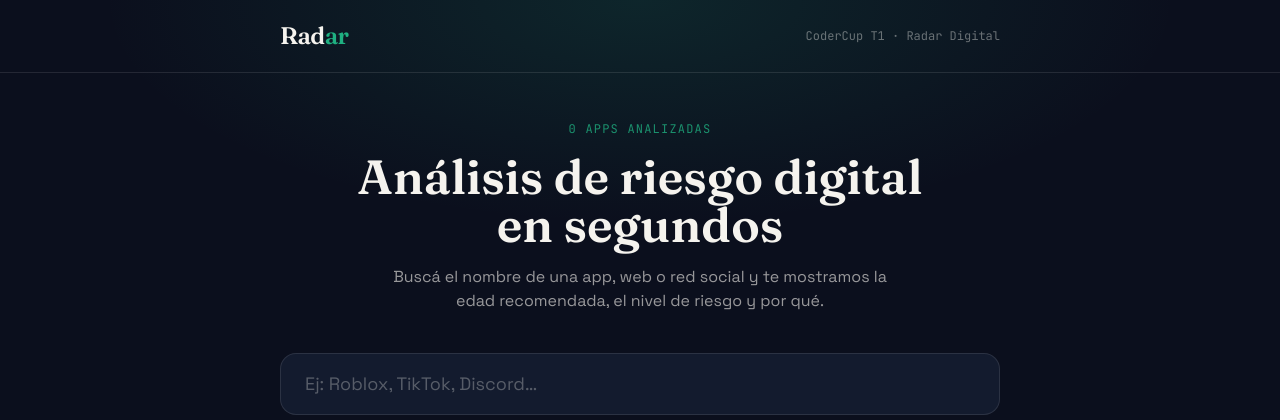
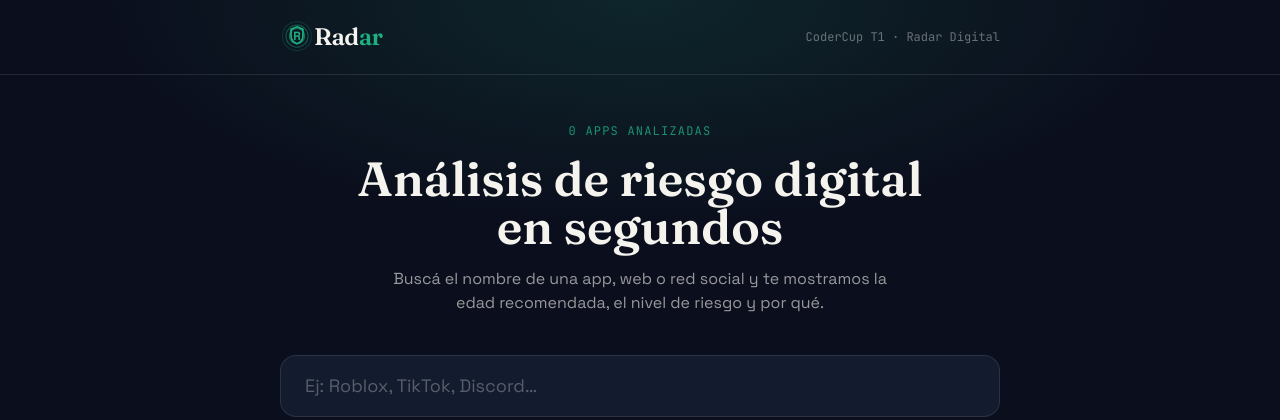
Before and after one commit to EmanuelToledoDS/CoderCup, a Django app: page / in a window 1280 px wide. Shown: the top 420 px of the page. Run offline with Django 5.2, Linux system fonts and the light colour scheme; data that the repository does not hold is empty.

Commit message:
Logo & favicon & actualizaciones

```diff
--- a/templates/detector/base.html
+++ b/templates/detector/base.html
@@ -6,6 +6,7 @@
 <meta name="viewport" content="width=device-width, initial-scale=1.0">
 <title>{% block title %}Radar Digital — Seguridad digital para chicos{% endblock %}</title>
 <link rel="stylesheet" href="{% static 'detector/css/tailwind.css' %}">
+<link rel="icon" type="image/svg+xml" href="{% static 'detector/img/favicon.svg' %}">
 <script src="{% static 'detector/js/htmx.min.js' %}"></script>
 <link rel="preconnect" href="https://fonts.googleapis.com">
 <link href="https://fonts.googleapis.com/css2?family=Fraunces:opsz,wght@9..144,400;9..144,600;9..144,700&family=Space+Grotesk:wght@400;500;700&family=JetBrains+Mono:wght@400;600&display=swap" rel="stylesheet">
@@ -21,8 +22,15 @@
 <body class="bg-noche text-crema font-body min-h-screen beam">
 <header class="border-b border-white/10">
   <div class="max-w-3xl mx-auto px-6 py-5 flex items-center justify-between">
-    <a href="{% url 'detector:home' %}" class="font-display text-2xl font-semibold tracking-tight text-crema">
-      Rad<span class="text-acento">ar</span>
+    <a href="{% url 'detector:home' %}" class="flex items-center gap-2.5 text-crema">
+      <svg width="34" height="34" viewBox="0 0 40 40" class="text-acento shrink-0">
+        <circle cx="20" cy="19" r="17" fill="none" stroke="currentColor" stroke-width="1.3" opacity="0.2"/>
+        <circle cx="20" cy="19" r="13" fill="none" stroke="currentColor" stroke-width="1.3" opacity="0.4"/>
+        <circle cx="20" cy="19" r="9" fill="none" stroke="currentColor" stroke-width="1.3" opacity="0.6"/>
+        <path d="M20 8 L27 11 L27 19 Q27 25 20 28 Q13 25 13 19 L13 11 Z" fill="none" stroke="currentColor" stroke-width="2"/>
+        <text x="20" y="24" text-anchor="middle" font-family="'Space Grotesk', sans-serif" font-size="14" font-weight="700" fill="currentColor">R</text>
+      </svg>
+      <span class="font-display text-2xl font-semibold tracking-tight">Rad<span class="text-acento">ar</span></span>
     </a>
     <span class="text-xs font-mono text-crema/40">CoderCup T1 · Radar Digital</span>
   </div>
```
Also changed, not shown: README.md, 1 other file.
